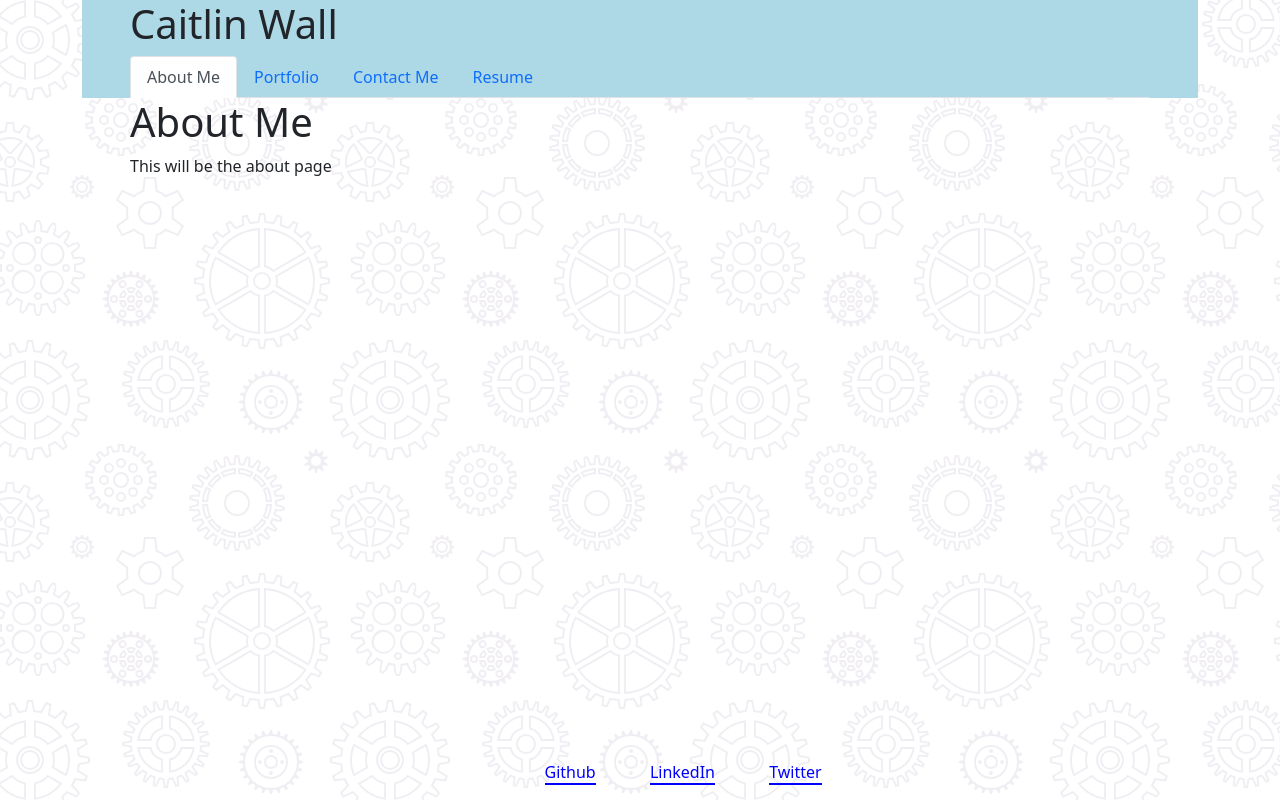
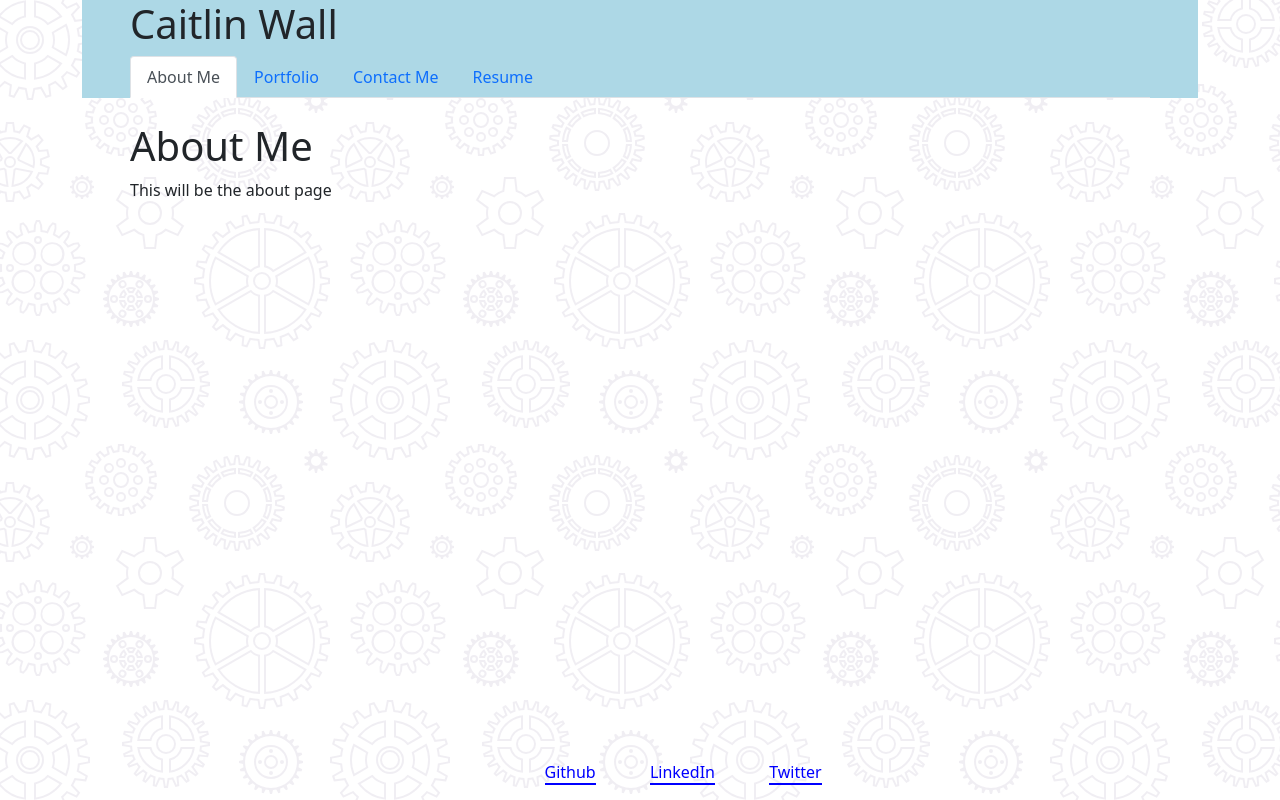
Before and after one commit to caitlinw29/portfolio, a React (Create React App) app: page / in a window 1280 px wide. Built offline with nearby package versions, Linux system fonts and the light colour scheme.

Commit message:
Add vertical padding to pages

```diff
--- a/src/components/pages/About.js
+++ b/src/components/pages/About.js
@@ -2,7 +2,7 @@ import React from 'react';
 
 export default function About() {
   return (
-    <div className='px-5'>
+    <div className='px-5 py-4'>
       <h1>About Me</h1>
       <p>
        This will be the about page
--- a/src/components/pages/Contact.js
+++ b/src/components/pages/Contact.js
@@ -2,7 +2,7 @@ import React from 'react';
 
 export default function Contact() {
   return (
-    <div className='px-5'>
+    <div className='px-5 py-4'>
       <h1>Contact Me</h1>
       <p>
         This will be the contact page
--- a/src/components/pages/Portfolio.js
+++ b/src/components/pages/Portfolio.js
@@ -2,7 +2,7 @@ import React from 'react';
 
 export default function Portfolio() {
   return (
-    <div className='px-5'>
+    <div className='px-5 py-4'>
       <h1>My Work</h1>
       <p>
         This will be the portfolio page
--- a/src/components/pages/Resume.js
+++ b/src/components/pages/Resume.js
@@ -2,7 +2,7 @@ import React from 'react';
 
 export default function Resume() {
   return (
-    <div className='px-5'>
+    <div className='px-5 py-4'>
       <h1>Resume</h1>
       <p>
         This will be the resume page
```
